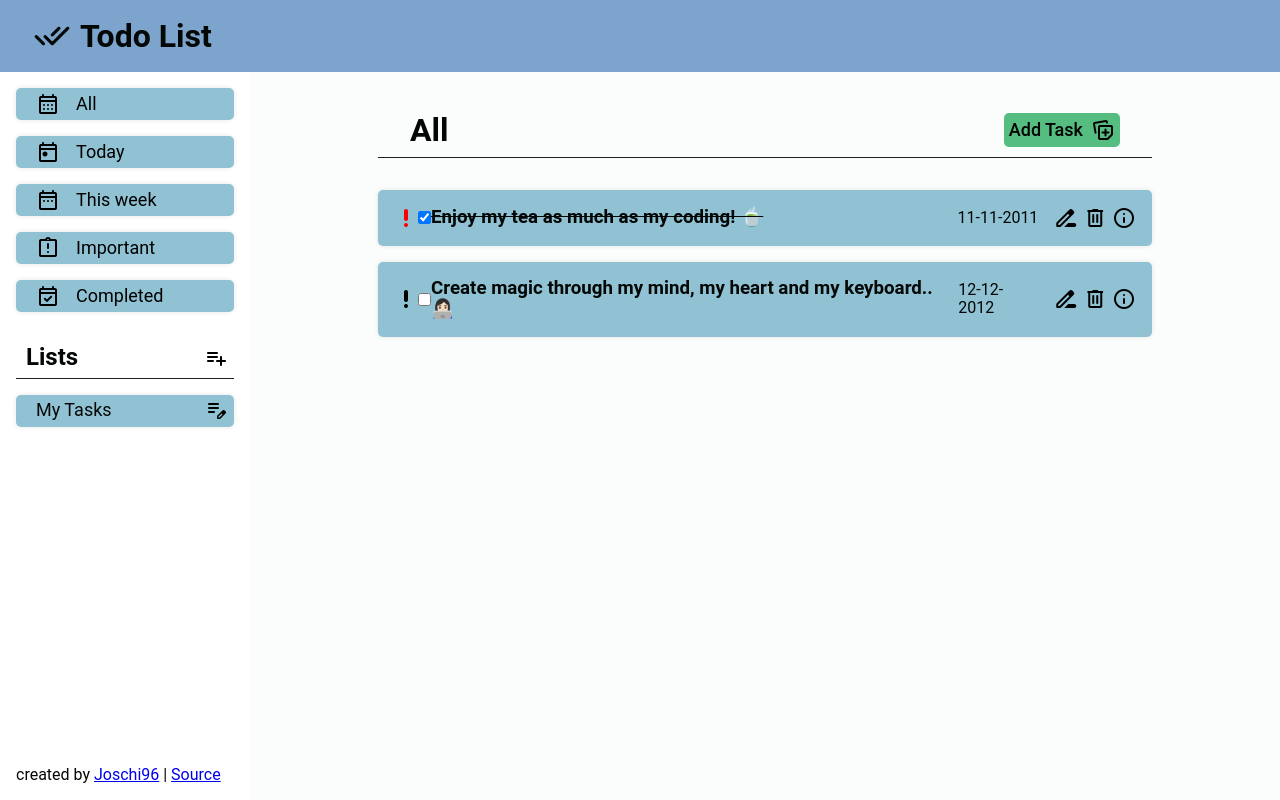
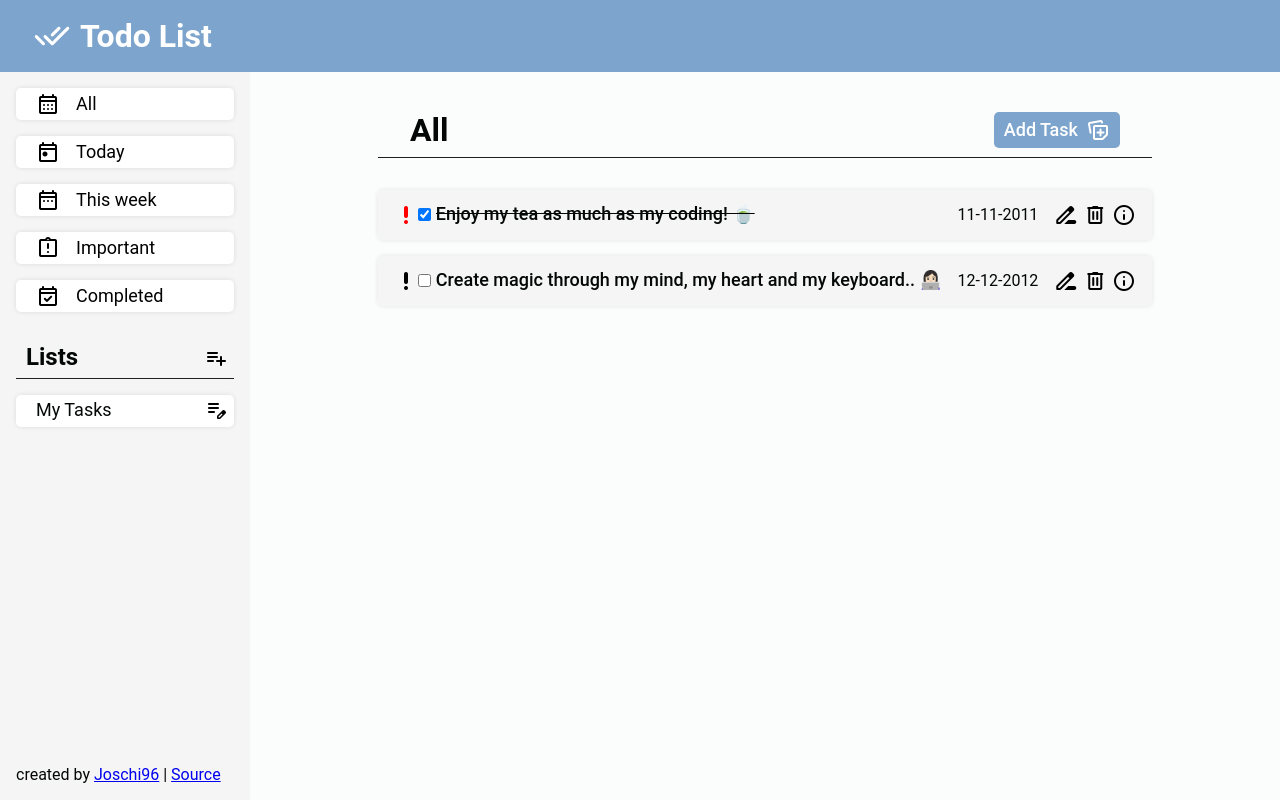
Before and after one commit to Joschi96/todo-webapp, a website built with webpack: page src/index.html in a window 1280 px wide. Built offline with nearby package versions, Linux system fonts and the light colour scheme.

Commit message:
update styles

```diff
--- a/src/styles/components.css
+++ b/src/styles/components.css
@@ -21,7 +21,7 @@ header .material-symbols-rounded {
 
 .tab,
 .list-card{
-    background-color: #91c2d4;
+    background-color: #ffffff;
     padding: 4px 6px 4px 20px;
     border-radius: 5px;
     box-shadow: 0 0 5px rgba(0, 0, 0, 0.1);
@@ -72,8 +72,9 @@ header .material-symbols-rounded {
     font-size: 18px;
     font-weight: 500;
     border-radius: 5px;
-    background-color: #56bd80;
-    padding: 5px;
+    background-color: #7ca4cc;
+    padding: 6px 10px;
+    color: rgb(255, 255, 255);
 }
 
 .lists-header {
@@ -91,12 +92,16 @@ header .material-symbols-rounded {
 }
 
 .todo-card {
-    background-color: #91c2d4;
+    background-color: #f5f5f5;
     display: flex;
+    flex-wrap: nowrap;
+    width: 100%;
+    overflow: hidden;
     padding: 1rem;
     border-radius: 5px;
     box-shadow: 0 0 5px rgba(0, 0, 0, 0.1);
     align-items: center;
+    height: 50px;
 }
 
 .todo-card-right {
@@ -104,16 +109,37 @@ header .material-symbols-rounded {
     gap: 1rem;
     align-items: center;
     margin-left: auto;
+    flex: 0 0 auto;
 }
 
 .todo-card-title-container {
     display: flex;
     align-items: center;
+    gap: 0.3rem;
+    overflow: hidden;
+    text-overflow: ellipsis;
+    white-space: nowrap;
 }
+
+.due-date-container {
+    flex: 0 0 auto;
+}
+
 
 .todo-card-button-container {
     display: flex;
     gap: 0.3rem;
+    flex: 0 0 auto;
+}
+
+.todo-title {
+    flex: 1 1 auto;
+    font-size: 18px;
+    font-weight: 500;
+    min-width: 20px;
+    overflow: hidden;
+    text-overflow: ellipsis;
+    white-space: nowrap;
 }
 
 .main-content-header{
--- a/src/styles/styles.css
+++ b/src/styles/styles.css
@@ -36,6 +36,7 @@ header {
   align-items: center;
   gap: 0.5rem;
   height: max-content;
+  color: white;
 }
 
 nav {
@@ -45,6 +46,7 @@ nav {
   padding: 1rem 1rem;
   gap: 2rem;
   height: 100%;
+  background-color: #f5f5f5;
 }
 
 .impressum {
```
